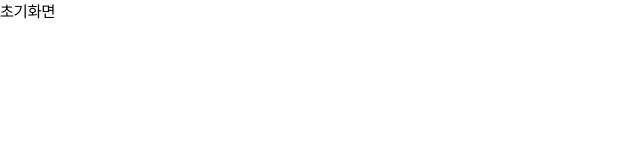
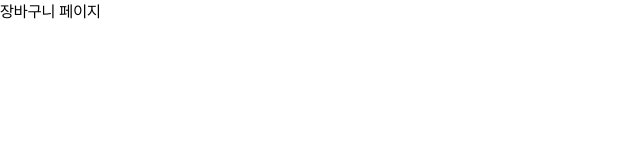
Before and after one commit to BCSDLab/KOIN_ORDER_WEBVIEW, a React (Vite) app: page /cart in a window 1280 px wide. Shown: the top 160 px of the page, without its empty margins (0-640 px from the left). Built offline with nearby package versions, Linux system fonts and the light colour scheme.

Commit message:
feat: 페이지 라우팅 및 페이지 컴포넌트 추가

```diff
--- a/package.json
+++ b/package.json
@@ -12,7 +12,8 @@
   },
   "dependencies": {
     "react": "^19.0.0",
-    "react-dom": "^19.0.0"
+    "react-dom": "^19.0.0",
+    "react-router-dom": "^7.5.2"
   },
   "devDependencies": {
     "@eslint/js": "^9.22.0",
--- a/src/App.tsx
+++ b/src/App.tsx
@@ -1,8 +1,19 @@
+import { BrowserRouter, Routes, Route } from 'react-router-dom';
+import CartPage from '@/pages/Cart/CartPage';
+import MainPage from '@/pages/Main/MainPage';
+import MenuPage from '@/pages/Menu/MenuPage';
+import StoreDetailPage from '@/pages/StoreDetail/StoreDetailPage';
+
 const App = () => {
   return (
-    <>
-      <div>초기화면</div>
-    </>
+    <BrowserRouter>
+      <Routes>
+        <Route path="/" element={<MainPage />} />
+        <Route path="/store/:storeId" element={<StoreDetailPage />} />
+        <Route path="/store/:storeId/menu/:menuId" element={<MenuPage />} />
+        <Route path="/cart" element={<CartPage />} />
+      </Routes>
+    </BrowserRouter>
   );
 };
 
--- /dev/null
+++ b/src/pages/Cart/CartPage.tsx
@@ -0,0 +1,5 @@
+const CartPage = () => {
+  return <div>장바구니 페이지</div>;
+};
+
+export default CartPage;
--- /dev/null
+++ b/src/pages/Main/MainPage.tsx
@@ -0,0 +1,5 @@
+const MainPage = () => {
+  return <div>초기화면</div>;
+};
+
+export default MainPage;
--- /dev/null
+++ b/src/pages/Menu/MenuPage.tsx
@@ -0,0 +1,5 @@
+const MenuPage = () => {
+  return <div>메뉴 페이지</div>;
+};
+
+export default MenuPage;
--- /dev/null
+++ b/src/pages/StoreDetail/StoreDetailPage.tsx
@@ -0,0 +1,5 @@
+const StoreDetailPage = () => {
+  return <div>가게 상세 페이지</div>;
+};
+
+export default StoreDetailPage;
```
Also changed, not shown: 1 other file (tests, documents, lock files or other folders).
